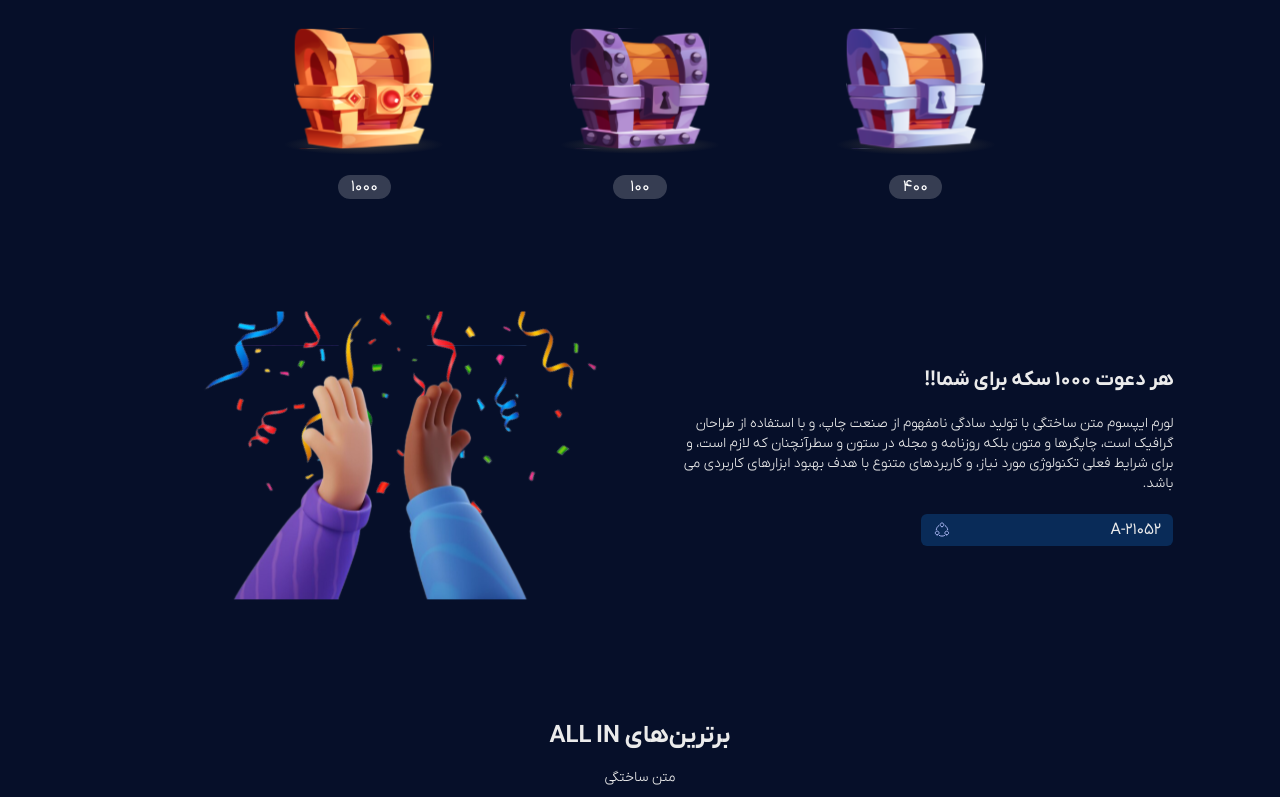
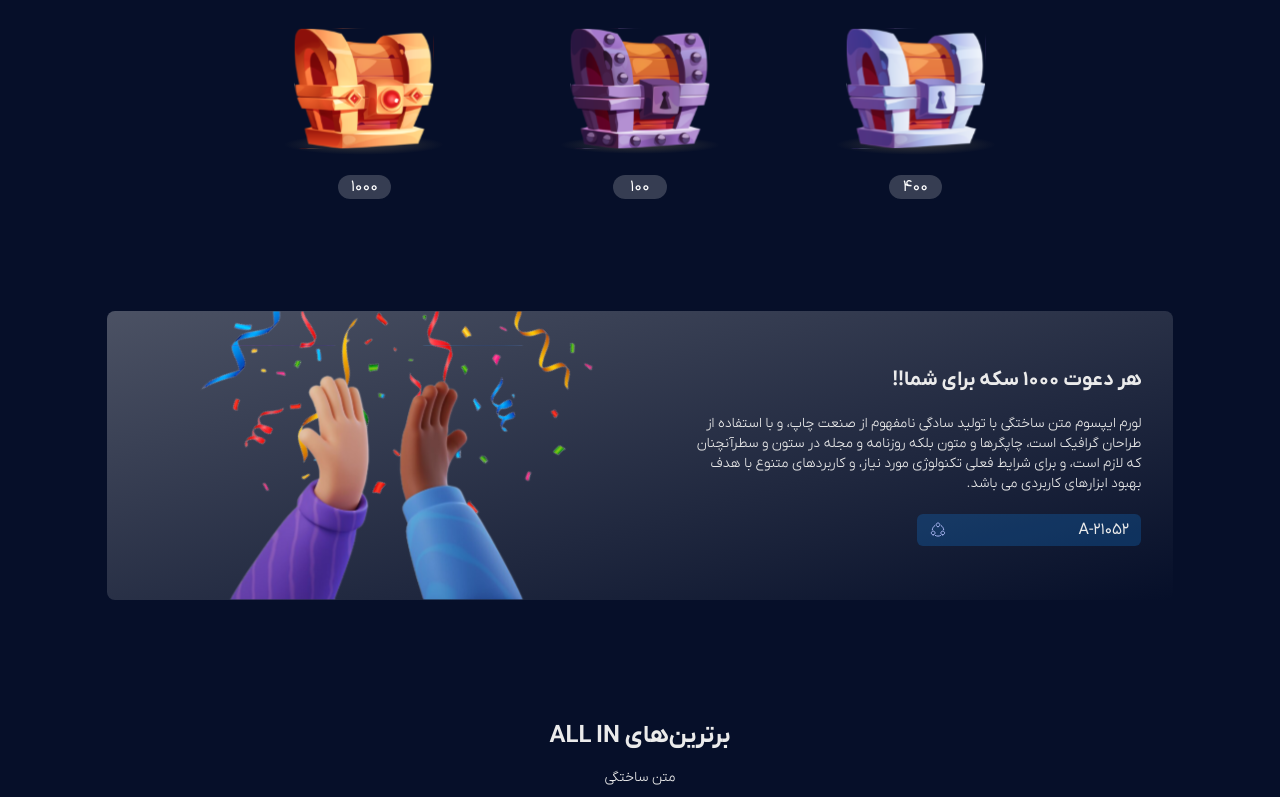
Before and after one commit to Shakiba-Alipour/HashtGroup, a React (Create React App) app in the folder hashtgroup/: page / in a window 1280 px wide. Shown: the part 565-1362 px from the top of the page. Built offline with nearby package versions, Linux system fonts and the light colour scheme; the HTML template or start-up script is replaced by a standard one.

Commit message:
responsive

```diff
--- a/hashtgroup/src/components/Invitation.tsx
+++ b/hashtgroup/src/components/Invitation.tsx
@@ -14,11 +14,11 @@ const Invitation = ({code}: { code: string }) => {
     //     });
     // };
 
-    return <div className="!w-full bg-Background text-Light-Surface content-center" id="invitation">
+    return <div className="flex !w-full bg-Background flex-row text-Light-Surface content-center sm:flex-col sm:items-center sm:flex-wrap" id="invitation">
         <div
-            className="border-Secondary-Text rounded-md h-5/6 w-10/12 flex lg:flex-row md:flex-row sm:flex-col-reverse !justify-evenly justify-self-center">
+            className="bg-gradient-to-tl from-Background to-Light-Surface/30 sm:items-center rounded-lg border-Secondary-Text h-5/6 w-10/12 sm:3/4 flex lg:flex-row md:flex-row sm:flex-col-reverse !justify-evenly !justify-self-center">
             <div
-                className="flex flex-col justify-items-start justify-between content-start text-right w-3/5 gap-y-5 self-center">
+                className="flex flex-col justify-items-start justify-between content-start text-right w-3/5 gap-y-5 self-center p-8">
                 <h2 className="font-bold text-xl">هر دعوت 1000 سکه برای شما!!</h2>
                 <p className="font-light text-sm text-right">لورم ایپسوم متن ساختگی با تولید سادگی نامفهوم از صنعت چاپ،
                     و با استفاده از
@@ -28,7 +28,7 @@ const Invitation = ({code}: { code: string }) => {
                 {/*<>*/}
                 {/*    {contextHolder}*/}
                 <button
-                    className="bg-Button w-1/2 rounded-md flex flex-row justify-between items-center pr-3 pl-3 pt-1 pb-1"
+                    className="bg-Button border-Light-Surface lg:w-1/2 md:w-1/2 rounded-md flex flex-row justify-between items-center pr-3 pl-3 pt-1 pb-1 sm:w-full"
                     // onClick={CopyHandler}
                 >
                     {code}
--- a/hashtgroup/src/components/leaderboard/Leaderboard.tsx
+++ b/hashtgroup/src/components/leaderboard/Leaderboard.tsx
@@ -6,7 +6,7 @@ const Leaderboard = () => {
         <div className="mt-20">
             <h1 className="font-bold text-2xl mb-4">برترین‌های ALL IN</h1>
             <p className="text-sm font-light">متن ساختگی</p>
-            <div className="flex flex-row justify-around items-center w-5/6 justify-self-center justify-items-center">
+            <div className="flex justify-around items-center w-5/6 justify-self-center justify-items-center sm:flex-col md:flex-col lg:flex-row">
                 <TopRank rank={2} name="محمد افشاریان" points={800000}/>
                 <TopRank rank={1} name="وحید کریمی" points={1000000}/>
                 <TopRank rank={3} name="رضا برات زاده" points={720000}/>
```
